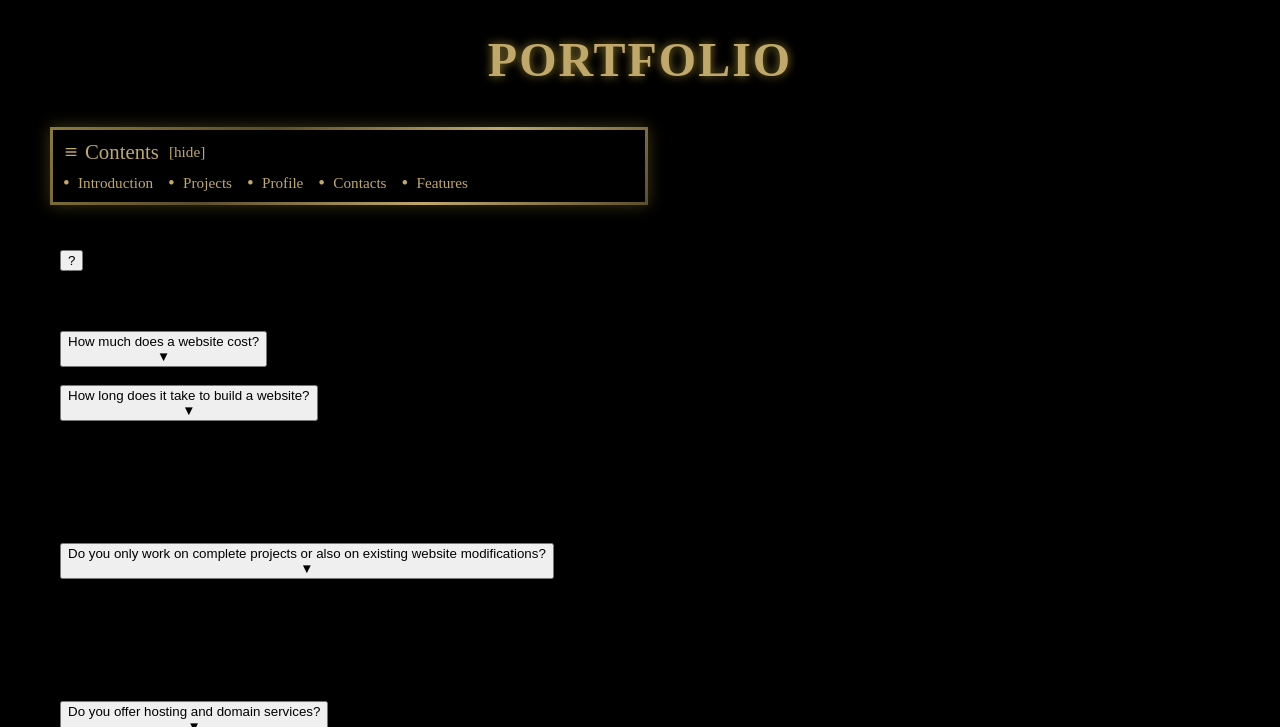
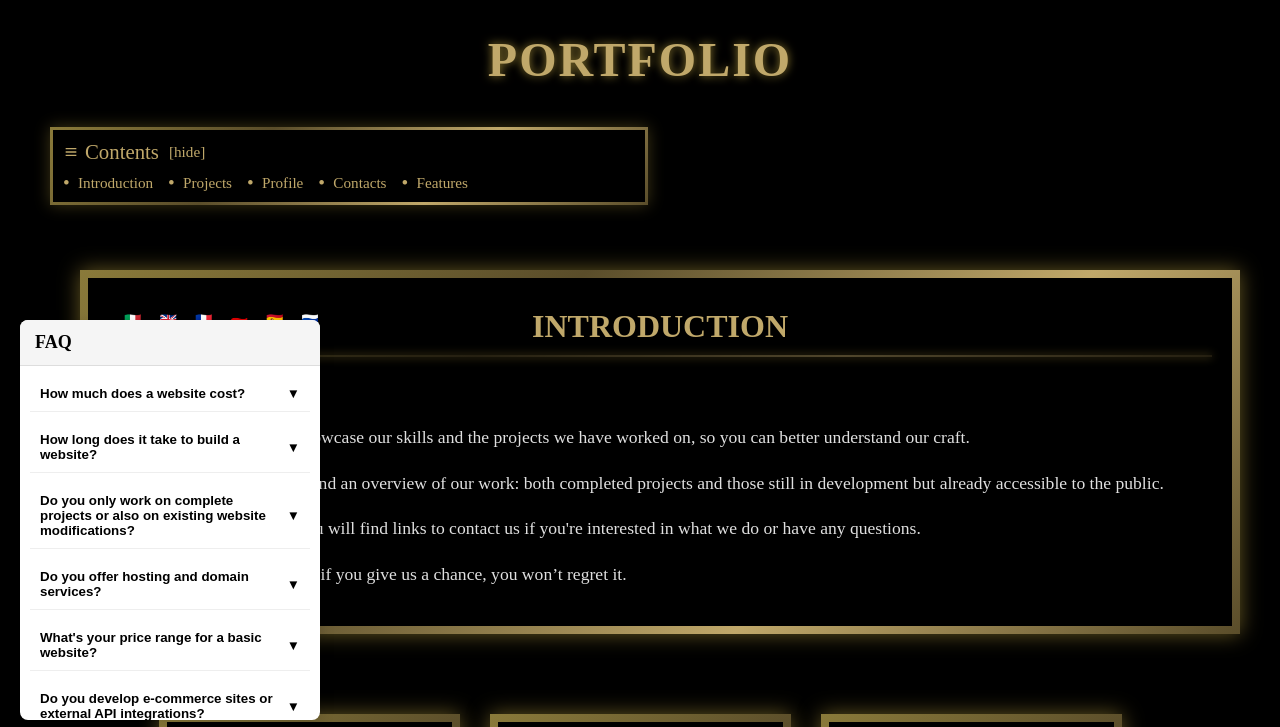
Before and after one commit to infoDavi-lav/Portfolio, a plain HTML site: page index.html in a window 1280 px wide. Both pictures are taken after a click on the button "Apri le FAQ". Shown: the top 727 px of the page. Drawn offline with Linux system fonts and the light colour scheme.

Commit message:
Update style.css

```diff
--- a/style.css
+++ b/style.css
@@ -916,3 +916,125 @@ html, body {
     height: 600px !important;
   }
 }
+
+/*-----------------------------------------------------------*/
+/* FAQ Button & Panel */
+.faq-container {
+  position: fixed;
+  bottom: 20px;
+  left: 20px;
+  z-index: 1000;
+}
+
+.faq-toggle {
+  width: 50px;
+  height: 50px;
+  border-radius: 50%;
+  background: #c0a86a;
+  color: white;
+  border: none;
+  cursor: pointer;
+  font-size: 20px;
+  box-shadow: 0 2px 10px rgba(0, 0, 0, 0.2);
+  transition: transform 0.3s, background 0.3s;
+}
+
+.faq-toggle:hover {
+  background: #a8915d;
+  transform: scale(1.1);
+}
+
+.faq-panel {
+  position: absolute;
+  bottom: 60px;
+  left: 0;
+  width: 300px;
+  max-height: 400px; /* Altezza massima fissa */
+  overflow: hidden;
+  background: white;
+  border-radius: 8px;
+  box-shadow: 0 4px 15px rgba(0, 0, 0, 0.15);
+  transition: max-height 0.4s ease-out, opacity 0.3s;
+  opacity: 0;
+  display: flex;
+  flex-direction: column;
+}
+
+.faq-panel.active {
+  max-height: 400px; /* Mantieni la stessa altezza massima */
+  opacity: 1;
+}
+
+.faq-content {
+  padding: 10px;
+  overflow-y: auto; /* Aggiunge scroll verticale quando necessario */
+  flex-grow: 1; /* Occupa tutto lo spazio disponibile */
+  scrollbar-width: thin; /* Per Firefox */
+  scrollbar-color: #c0a86a #f5f5f5; /* Per Firefox */
+}
+
+/* Stile della scrollbar per Chrome/Edge/Safari */
+.faq-content::-webkit-scrollbar {
+  width: 8px;
+}
+
+.faq-content::-webkit-scrollbar-track {
+  background: #f5f5f5;
+  border-radius: 4px;
+}
+
+.faq-content::-webkit-scrollbar-thumb {
+  background-color: #c0a86a;
+  border-radius: 4px;
+}
+
+.faq-title {
+  padding: 12px 15px;
+  margin: 0;
+  background: #f5f5f5;
+  border-bottom: 1px solid #ddd;
+  font-size: 18px;
+  flex-shrink: 0; /* Impedisce al titolo di ridimensionarsi */
+}
+
+.faq-content {
+  padding: 10px;
+}
+
+.faq-item {
+  margin-bottom: 10px;
+}
+
+.faq-question {
+  width: 100%;
+  padding: 10px;
+  text-align: left;
+  background: none;
+  border: none;
+  border-bottom: 1px solid #eee;
+  cursor: pointer;
+  font-weight: bold;
+  display: flex;
+  justify-content: space-between;
+  align-items: center;
+}
+
+.faq-answer {
+  padding: 10px;
+  display: none;
+  background: #f9f9f9;
+  border-radius: 4px;
+}
+
+.faq-answer.active {
+  display: block;
+}
+
+.faq-arrow {
+  transition: transform 0.3s;
+}
+
+.faq-arrow.active {
+  transform: rotate(180deg);
+}
+/*-----------------------------------------------------------*/
```
